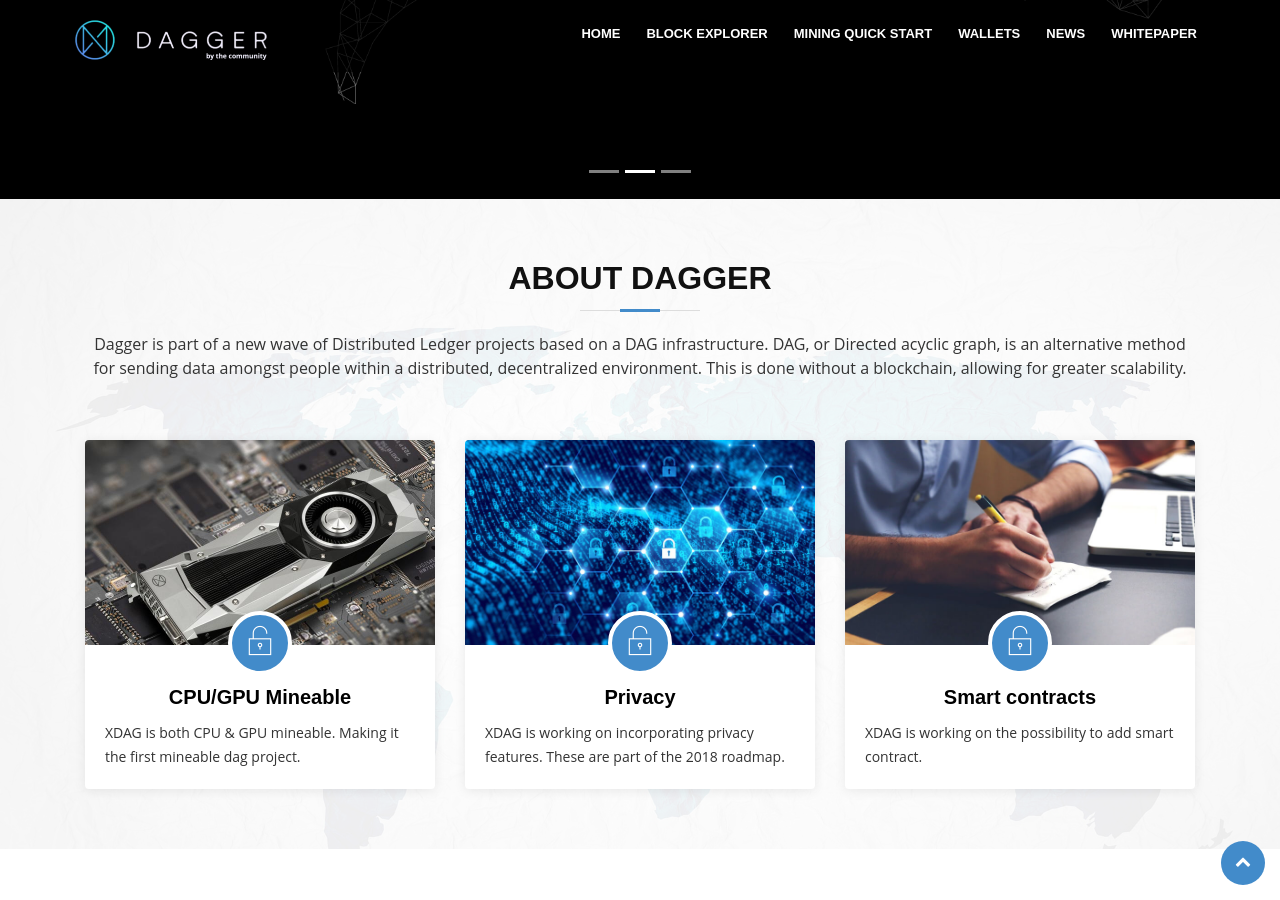
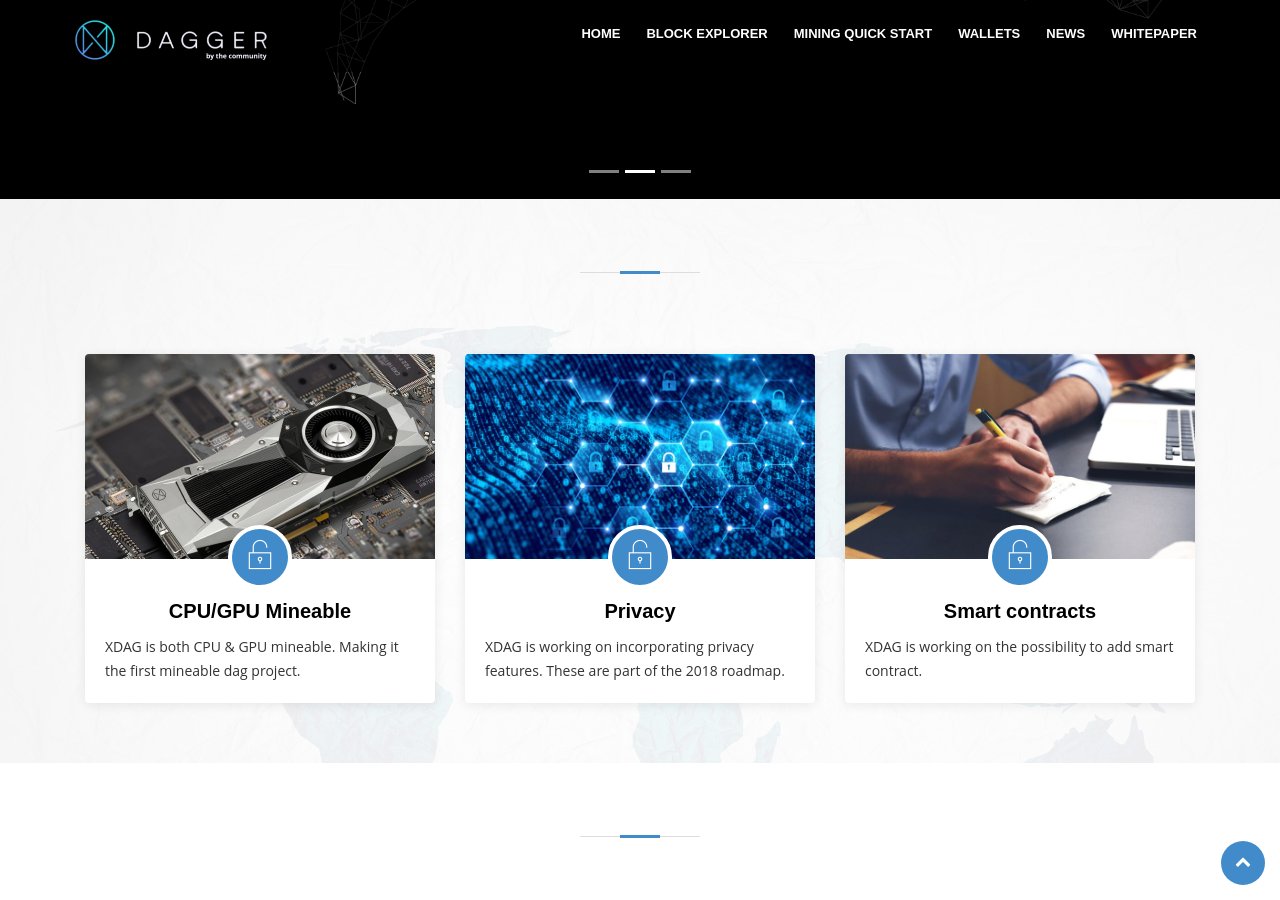
Before and after one commit to XDagger/XDagger.github.io, a Jekyll site: the page built from index.html, in a window 1280 px wide and 900 px high, scrolled down 701 px. Built offline with Jekyll 4.4.1, drawn with Linux system fonts in a browser that asks for light colours; some web fonts are replaced; some of the changed text lies outside the part shown.

Commit message:
Separate configuration into global and page specific

```diff
--- a/_config.yml
+++ b/_config.yml
@@ -1,29 +1,16 @@
-markdown: kramdown
+# Site configuration
 
-dag_title: About Dagger
-dag_content: Dagger is part of a new wave of Distributed Ledger projects based on a DAG infrastructure. DAG, or Directed acyclic graph, is an alternative method for sending data amongst people within a distributed, decentralized environment. This is done without a blockchain, allowing for greater scalability.
+devNum: 28
+official: FQglVQtb60vQv2DOWEUL7yh3smtj7g1s
 
-mine_title: Mining quick start
-mine_content: The first mineable DAG. Follow the steps below. If you get stuck, join us in the discord.
-
-wallet_title: Wallets
-wallet_content: If you need help choosing the correct version, please open About your PC and look for system type, then select the appropriate release for your operating system below.
-
-roadmap_title: Roadmap
-
-team_title: XDAG team
-devNum: 28
-
-offical: FQglVQtb60vQv2DOWEUL7yh3smtj7g1s
+# Jekyll configuration
 
 baseurl: "/"
 
 paginate: 5
 paginate_path: "/blog/page:num"
 
-plugins:
-  - jekyll-paginate
-  - jekyll-seo-tag
+## jekyll-seo-tag
 
 title: XDAG
 description: A new DAG-based cryptocurrency
@@ -55,3 +42,9 @@
       path: ""
     values:
       image: /assets/images/default-card.png
+
+## end jekyll-seo-tag
+
+plugins:
+  - jekyll-paginate
+  - jekyll-seo-tag
```
Also changed, not shown: index.html (+15 -1 lines).
